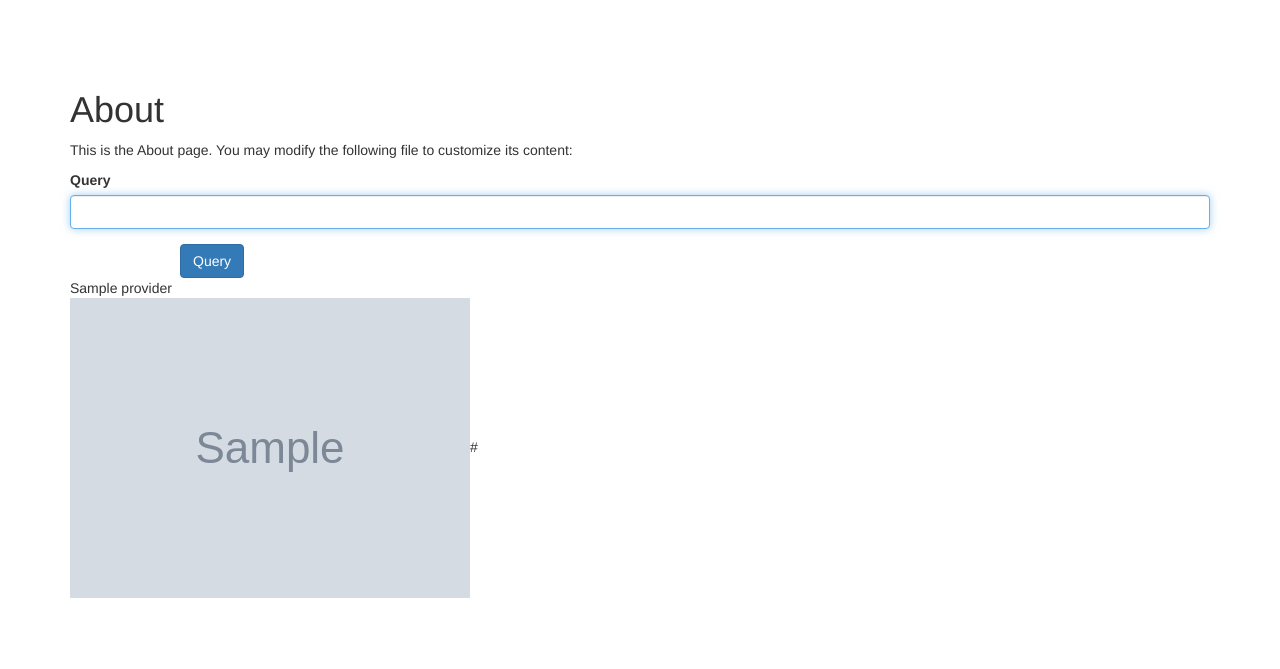
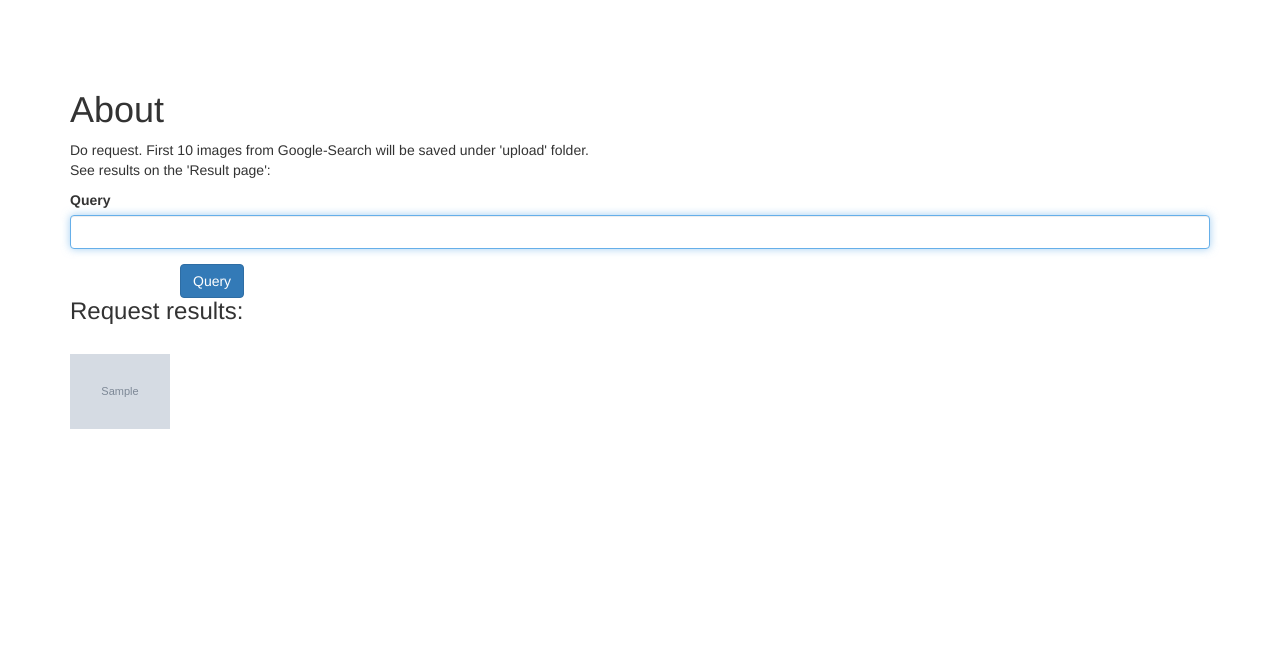
Before and after one commit to MaxFlower/google-api-image-downloader, a Yii app: template views/site/about.php in a window 1280 px wide. Shown: the top 669 px of the page. Run offline with PHP 8.4 and a stand-in for Yii, Linux system fonts and the light colour scheme; the template is opened without the code that fills it: most values are stand-ins (such as "Sample title", 1, 10 or a date in 2020); grey boxes marked "Sample" are stand-in pictures; form fields are guessed from the names that the template uses; data that the repository does not hold is empty; some libraries are stand-ins or nearby versions.

Commit message:
Fixed some bugs

```diff
--- a/models/QueryForm.php
+++ b/models/QueryForm.php
@@ -4,6 +4,7 @@ namespace app\models;
 
 use Yii;
 use yii\base\Model;
+use app\models\Image;
 
 /**
  * QueryForm is the model behind the query form.
@@ -11,6 +12,7 @@ use yii\base\Model;
 class QueryForm extends Model
 {
     public $query;
+    public $dataProvider;
 
     /**
      * @return array the validation rules.
--- a/views/site/about.php
+++ b/views/site/about.php
@@ -17,7 +17,8 @@ $this->params['breadcrumbs'][] = $this->title;
     <h1><?= Html::encode($this->title) ?></h1>
 
     <p>
-        This is the About page. You may modify the following file to customize its content:
+        Do request. First 10 images from Google-Search will be saved under 'upload' folder.<br/>
+        See results on the 'Result page':
     </p>
 
     <?php $form = ActiveForm::begin([
@@ -38,14 +39,13 @@ $this->params['breadcrumbs'][] = $this->title;
         </div>
 
     <?php ActiveForm::end(); ?>
-</div>
 
     <?php
         if ($dataProvider) {
+            echo "<h3>Request results:</h3><br /> \n";
             foreach ($dataProvider as $item) {
-	  echo $item['htmlTitle'], "<br /> \n";
-	  echo '<img src="' . $item['image']['thumbnailLink'] . '" >';
-	  echo $item['link'], "<br /> \n";
+              echo '<div class="results-img"><img src="' . $item['image']['thumbnailLink'] . '" ></div>';
             }
         }
     ?>
+</div>
--- a/web/css/site.css
+++ b/web/css/site.css
@@ -94,3 +94,15 @@ a.desc:after {
     height: auto;
     width: 600px;
 }
+
+.site-about .results-img {
+    display: inline-block;
+    height: auto;
+    margin-right: 20px;
+    width: 100px;
+}
+
+.site-about .results-img img {
+    height: auto;
+    width: 100px;
+}
```
Also changed, not shown: controllers/SiteController.php (+6 -4 lines), web/uploads/117696.jpg (deleted), web/uploads/139373.jpg (deleted), web/uploads/Moscow_2053.jpg (deleted), web/uploads/Moscow_Russia_Tablet_1920x960.jpg (deleted), web/uploads/moscow.jpg (deleted). Lines whose indentation alone changed are shown as unchanged.
